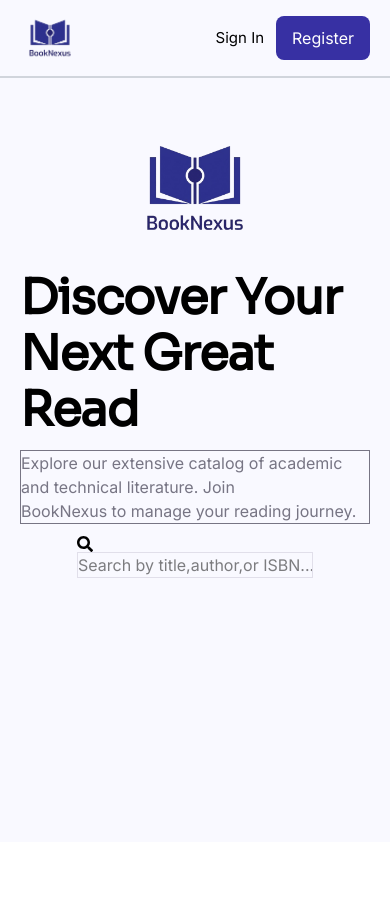
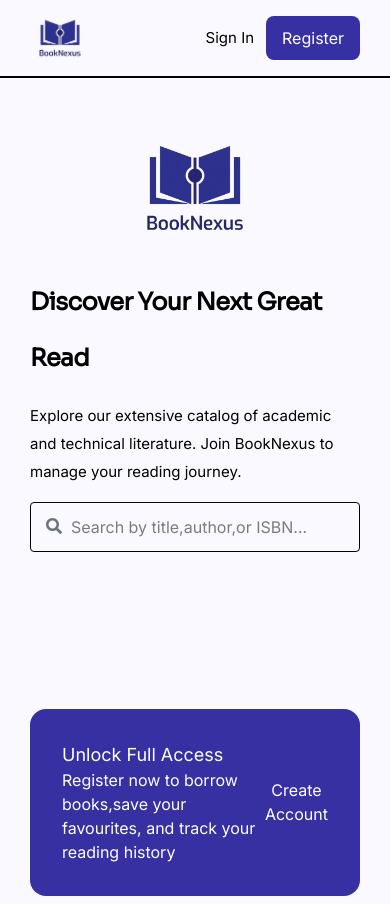
Before and after one commit to Rodyhat/BookNexus, a React (Vite) app: page / in a window 390 px wide. Before the commit the page ends 844 px from the top, so only its background shows below. Built offline with nearby package versions, Linux system fonts and the light colour scheme.

Commit message:
hero section, inde,css custom styling

```diff
--- a/src/App.css
+++ b/src/App.css
@@ -2,11 +2,11 @@ body {
   margin: 0;
   padding: 0;
   box-sizing: border-box;
+  font-family: "Inter", sans-serif;
 }
 
 .page-container {
-  font-family: "Inter", sans-serif;
-  padding: 8px 20px;
+  padding: 8px 30px;
 }
 
 li {
--- a/src/components/Button.jsx
+++ b/src/components/Button.jsx
@@ -1,23 +1,62 @@
 const variants = {
-    primary: "bg-[#3730A3] text-white hover:bg-indigo-800",
-    secondary: "bg-gray-200 text-gray-900 hover:bg-gray-300",
-    outline: "border border-[#3730A3] text-[#3730A3] hover:bg-[#3730A3] hover:text-white",
-    ghost: "text-[#3730A3] hover:bg-indigo-50",
-    danger: "bg-red-600 text-white hover:bg-red-700",
-};
-const sizes = {
-    sm: "px-3 py-2 text-sm",
-    md: "px-4 py-2.5 text-base",
-    lg: "px-6 py-3 text-lg",
+  primary:
+    "bg-primary text-white hover:bg-primary-dark",
+
+  secondary:
+    "bg-slate-100 text-slate-800 hover:bg-slate-200",
+
+  outline:
+    "border border-primary text-primary hover:bg-primary hover:text-white",
+
+  ghost:
+    "text-primary hover:bg-primary-light",
+
+  danger:
+    "bg-error text-white hover:bg-error-dark",
 };
 
-const Button = ({ children, variant = 'primary', size = 'md', type = 'button', disabled = false, className = '', onClick, rightIcon, leftIcon }) => {
+const sizes = {
+  sm: "px-3 py-2 text-sm",
+  md: "px-4 py-[10px] text-base",
+  lg: "px-6 py-3 text-lg",
+};
 
-    return (
-        <div>
-            <button type={type} onClick={onClick} disabled={disabled} className={`inline-flex items-center justify-center gap-2 rounded-lg font-medium ${variants[variant]} ${sizes[size]} ${className}`} >{children}{leftIcon}{rightIcon}</button>
-        </div>
-    )
-}
+const Button = ({
+  children,
+  variant = "primary",
+  size = "md",
+  type = "button",
+  disabled = false,
+  className = "",
+  onClick,
+  rightIcon,
+  leftIcon,
+}) => {
+  return (
+    <button
+      type={type}
+      onClick={onClick}
+      disabled={disabled}
+      className={`
+        inline-flex
+        items-center
+        justify-center
+        gap-2
+        rounded-ui
+        font-medium
+        transition-colors
+        disabled:cursor-not-allowed
+        disabled:opacity-50
+        ${variants[variant]}
+        ${sizes[size]}
+        ${className}
+      `}
+    >
+      {leftIcon}
+      {children}
+      {rightIcon}
+    </button>
+  );
+};
 
 export default Button;
--- /dev/null
+++ b/src/components/CreateAccount.jsx
@@ -0,0 +1,13 @@
+const CreateAccount = () => {
+    return (
+        <div className="flex justify-between p-8 items-center rounded-2xl bg-primary text-white">
+            <div className="">
+                <h2 className="text-[18px]">Unlock Full Access</h2>
+                <p>Register now to borrow books,save your favourites, and track your reading history</p>
+            </div>
+            <button>Create Account</button>
+
+        </div>
+    )
+}
+export default CreateAccount;
--- a/src/components/Hero.jsx
+++ b/src/components/Hero.jsx
@@ -2,18 +2,22 @@ import { FaSearch } from "react-icons/fa";
 import '/src/App.css';
 const Hero = () => {
     return (
-        <div className="flex flex-col items-center mt-8 h-[84.8vh] gap-3">
-            <div className="">
-                <img src="/src/assets/logo.png" alt="" className="w-35 h-35" />
+        <section className="mt-8 min-h-[70vh] md:min-h-[70vh] gap-3 flex flex-col items-center">
+            <div className="flex flex-col items-center gap-4 max-w-3xl w-full ">
+                <div className="">
+                    <img src="/src/assets/logo.png" alt="" className="w-35 h-35" />
+                </div>
+                <h1 className="font-bold font-heading leading-14 tracking-tight text-2xl md:text-3xl lg:text-5xl ">Discover Your Next Great Read</h1>
+                <p className="text-[15px] md:text-[17px] text-light leading-7 font-normal ">
+                    Explore our extensive catalog of academic and technical literature.
+                    Join BookNexus to manage your reading journey.</p>
+                <div className="relative w-full">
+                    <FaSearch className="absolute top-4 text-gray-500 left-4" />
+                    <input type="text" placeholder="Search by title,author,or ISBN..." className="border border-light ps-10 py-3 w-full outline-primary rounded" />
+                </div>
             </div>
-            <h1 className="font-bold leading-14 tracking-tight text-[48px]">Discover Your Next Great Read</h1>
-            <p className="border text-[#777584] ">
-                Explore our extensive catalog of academic and technical literature. Join <br /> BookNexus to manage your reading journey.</p>
-            <div className="">
-                <FaSearch />
-                <input type="text" placeholder="Search by title,author,or ISBN..." className="border border-[#E1DFEA] outline-[#3730a3]" />
-            </div>
-        </div>
+        </section>
+
     )
 }
 
--- a/src/components/Navbar.jsx
+++ b/src/components/Navbar.jsx
@@ -4,7 +4,7 @@ import '/src/App.css'
 const Navbar = () => {
     return (
         <nav>
-            <div className="w-full flex flex-row justify-between items-center pb-3 page-container">
+            <div className="w-full flex flex-row justify-between items-center page-container">
                 {/*Logo  */}
                 <div className="md:w-15 md:h-15">
                     <img src="/src/assets/logo.png" alt="" className="w-15 h-15" />
@@ -21,7 +21,7 @@ const Navbar = () => {
                 </ul>
             </div>
 
-            <hr className='border border-gray-300' />
+            <hr className='border border-light' />
 
         </nav>
     )
--- a/src/index.css
+++ b/src/index.css
@@ -1,3 +1,51 @@
 @import "@fontsource/sora";
 @import "@fontsource/inter";
 @import "tailwindcss";
+
+@theme {
+  /* Brand */
+  --color-primary: #3730a3;
+  --color-primary-dark: #312e81;
+  --color-primary-light: #e0e7ff;
+
+  /* Secondary */
+  --color-secondary: #f59e0b;
+  --color-secondary-light: #fef3c7;
+
+  /* Status */
+  --color-success: #16a34a;
+  --color-success-light: #dcfce7;
+  --color-success-dark: #166534;
+
+  --color-error: #e11d48;
+  --color-error-light: #ffe4e6;
+  --color-error-dark: #9f1239;
+
+  --color-warning: #f59e0b;
+  --color-warning-light: #fef3c7;
+  --color-warning-dark: #92400e;
+
+  /* Surfaces */
+  --color-background: #f9fafb;
+  --color-surface: #ffffff;
+
+  /* Text */
+  --color-text-primary: #111827;
+  --color-text-secondary: #64748b;
+  --color-text-muted: #94a3b8;
+
+  /* Borders */
+  --color-border: #e2e8f0;
+  --color-border-light: #f1f5f9;
+
+  /* Fonts */
+  --font-heading: "Sora", sans-serif;
+  --font-body: "Inter", sans-serif;
+
+  /* Radius */
+  --radius-ui: 0.5rem;
+  --radius-pill: 9999px;
+
+  /* Shadow */
+  --shadow-floating: 0 4px 20px rgb(0 0 0 / 8%);
+}
--- a/src/pages/LandingPage.jsx
+++ b/src/pages/LandingPage.jsx
@@ -1,3 +1,4 @@
+import CreateAccount from '../components/CreateAccount';
 import Hero from '../components/Hero';
 import Navbar from '/src/components/Navbar';
 const LandingPage = () => {
@@ -6,6 +7,7 @@ const LandingPage = () => {
             <Navbar />
             <main className='page-container'>
                 <Hero/>
+                <CreateAccount/>
             </main>
         </div>
     )
```
